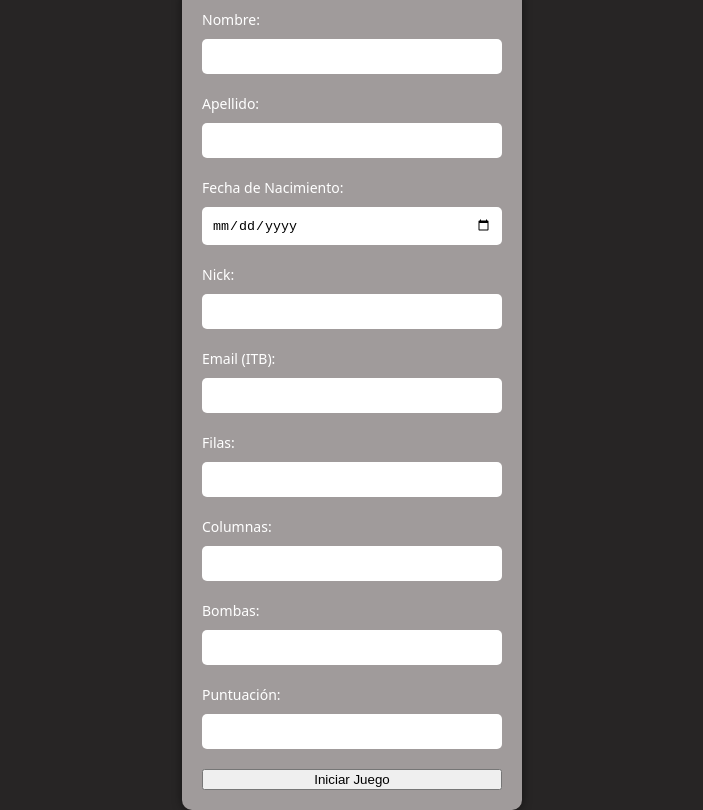
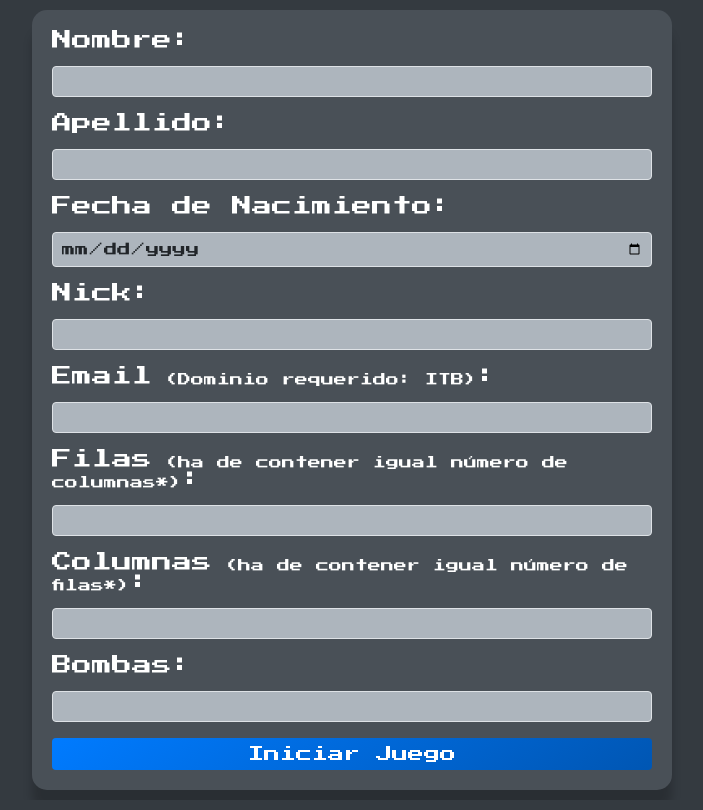
Before and after one commit to ulisescastell/Buscaminas, a plain HTML site: page configuracion.html in a window 1280 px wide. Shown: the whole page, without its empty margins (288-991 px from the left). Drawn offline with Linux system fonts and the light colour scheme.

Commit message:
final commit

```diff
--- a/configuracion.html
+++ b/configuracion.html
@@ -4,6 +4,8 @@
     <meta charset="UTF-8">
     <title>Buscaminas Configuración</title>
     <link rel="stylesheet" href="userConfigStyle.css">
+    <link href="https://fonts.googleapis.com/css2?family=Press+Start+2P&display=swap" rel="stylesheet">
+
 </head>
 <body>
     <form id="configuracionJuego">
@@ -19,20 +21,17 @@
         <label for="nick">Nick:</label>
         <input type="text" id="nick" name="nick" pattern=".*\d$" required>
 
-        <label for="mail">Email (ITB):</label>
+        <label for="mail">Email<span id="infoLabel"> (Dominio requerido: ITB)</span>:</label>
         <input type="email" id="mail" name="mail" pattern=".+@itb\.cat$" required>
 
-        <label for="filas">Filas:</label>
-        <input type="number" id="filas" name="filas" min="1" required>
+        <label for="filas">Filas<span id="infoLabel"> (ha de contener igual número de columnas*)</span>:</label>
+        <input type="number" id="filas" name="filas" min="5" required>
 
-        <label for="columnas">Columnas:</label>
-        <input type="number" id="columnas" name="columnas" min="1" required>
+        <label for="columnas">Columnas<span id="infoLabel"> (ha de contener igual número de filas*)</span>:</label>
+        <input type="number" id="columnas" name="columnas" min="5" required>
 
         <label for="bombas">Bombas:</label>
         <input type="number" id="bombas" name="bombas" min="1" required>
-
-        <label for="puntuacion">Puntuación:</label>
-        <input type="number" id="puntuacion" name="puntuacion" readonly>
 
         <button type="submit">Iniciar Juego</button>
     </form>
--- a/style.css
+++ b/style.css
@@ -5,37 +5,59 @@ html, body {
   flex-direction: column;
   align-items: center;
   justify-content: center;
-  background-color: #272525;
+  background-color: #343a40;
+}
+
+.contenido {
+  display: flex;
+  flex-direction: column;
+  align-items: center;
+  justify-content: center;
 }
 
 button {
-  width: 6rem;
-  padding: 0.6rem;
-  border-radius: 1rem;
-  cursor:pointer;
-  transition: all 500ms;
-  font: bolder;
-  font-family: system-ui, -apple-system, BlinkMacSystemFont, 'Segoe UI', Roboto, Oxygen, Ubuntu, Cantarell, 'Open Sans', 'Helvetica Neue', sans-serif;
+  padding: 8px 20px;
+  font-size: 1rem;
+  background: linear-gradient(145deg, #007bff, #0056b3);
+  color: #ffffff;
+  border: none;
+  border-radius: 4px;
+  cursor: pointer;
+  transition: background-color 0.3s, transform 0.2s;
+  font-family: 'Press Start 2P', cursive;
 }
 
 button:hover {
-  filter: brightness(60%);
+  background: linear-gradient(145deg, #0056b3, #004088);
+  box-shadow: 0px 4px 8px rgba(0, 0, 0, 0.5);
+  transform: scale(1.05);
+  transition: background-color 0.3s, box-shadow 0.3s, transform 0.3s;
+}
+
+button:active {
+  transform: scale(0.95);
 }
 
 h1 {
-  font-family: system-ui, -apple-system, BlinkMacSystemFont, 'Segoe UI', Roboto, Oxygen, Ubuntu, Cantarell, 'Open Sans', 'Helvetica Neue', sans-serif;
+  font-family: 'Press Start 2P', cursive;
   color: white;
 }
 
 h2 {
-  font-family: system-ui, -apple-system, BlinkMacSystemFont, 'Segoe UI', Roboto, Oxygen, Ubuntu, Cantarell, 'Open Sans', 'Helvetica Neue', sans-serif;
+  font-family: 'Press Start 2P', cursive;
   color: white;
   font-size: 16px;
 }
 
+p {
+  font-family: 'Press Start 2P', cursive;
+  color: white;
+  font-size: 23px;
+}
+
 .casilla {
-  width: 30px;
-  height: 30px;
+  width: 45px;
+  height: 45px;
   border: 4px outset #c9c5c5;
   display: flex;
   justify-content: center;
@@ -93,12 +115,20 @@ h2 {
   padding: 10px;
   display: flex;
   justify-content: center;
-  margin-top: 20px;
+  margin-top: 10px;
   border-radius: 1rem;
+  height: auto;
+  box-shadow: 0 20px 10px rgba(0,0,0,0.2);
 }
 
 .info {
   color: white;
-  font-size: 24px;
-  font-family: system-ui, -apple-system, BlinkMacSystemFont, 'Segoe UI', Roboto, Oxygen, Ubuntu, Cantarell, 'Open Sans', 'Helvetica Neue', sans-serif;
+  font-size: 28px;
+  font-family: 'Press Start 2P', cursive;
+  padding: 1rem;
+  height: 50px;
+  overflow: hidden;
+  text-overflow: ellipsis;
+  white-space: nowrap;
+  margin-bottom: 20px;
 }
--- a/userConfigStyle.css
+++ b/userConfigStyle.css
@@ -5,54 +5,71 @@ body, html {
   flex-direction: column;
   align-items: center;
   justify-content: center;
-    background-color: #272525;
-    font-family: system-ui, -apple-system, BlinkMacSystemFont, 'Segoe UI', Roboto, Oxygen, Ubuntu, Cantarell, 'Open Sans', 'Helvetica Neue', sans-serif;
+  background-color: #343a40;
+  font-family: 'Press Start 2P', cursive;
+  color: #f8f9fa;
 }
 
 form {
-    background-color: #a09b9b;
+  background-color: #495057;
   padding: 20px;
-    border-radius: 10px;
-    box-shadow: 0 0 10px 0 rgba(0,0,0,0.5);
-    display: flex;
-    flex-direction: column;
-    gap: 10px;
-    width: 300px;
+  border-radius: 15px;
+  box-shadow: 0 20px 10px rgba(0,0,0,0.2);
+  display: grid;
+  grid-template-columns: 1fr;
+  gap: 16px;
+  width: 100%;
+  max-width: 600px;
 }
 
 label {
   color: white;
-    font-size: 14px;
+  font-size: 20px;
 }
 
 input[type=text],
 input[type=email],
 input[type=date],
 input[type=number] {
-    padding: 10px;
-    border-radius: 5px;
-    border: none;
-    margin-bottom: 10px;
+  padding: 8px;
+  border-radius: 4px;
+  border: 1px solid #dee2e6;
+  background-color: #adb5bd;
+  color: #212529;
+  font-family: 'Press Start 2P', cursive;
 }
 
-  input[type=submit] {
-    padding: 10px 40px;
-    background-color: #333;
-    color: white;
+button[type=submit] {
+  padding: 8px 20px;
+  font-size: 1rem;
+  background: linear-gradient(145deg, #007bff, #0056b3);
+  color: #ffffff;
   border: none;
-    border-radius: 20px;
+  border-radius: 4px;
   cursor: pointer;
-    transition: background-color 0.3s;
-
+  transition: background-color 0.3s, transform 0.2s;
+  font-family: 'Press Start 2P', cursive;
 }
 
-  input[type=submit]:hover {
-    background-color: #555;
+button[type=submit]:hover {
+  background: linear-gradient(145deg, #0056b3, #004088);
+  box-shadow: 0px 4px 8px rgba(0, 0, 0, 0.5);
+  transform: scale(1.05);
+  transition: background-color 0.3s, box-shadow 0.3s, transform 0.3s;
 }
 
-  .error-message {
-    color: #ff3860;
-    margin-top: -8px;
-    margin-bottom: 10px;
-    font-size: 12px;
+button[type=submit]:active {
+  transform: scale(0.95);
 }
+
+input[type=text]:focus,
+input[type=email]:focus,
+input[type=date]:focus,
+input[type=number]:focus {
+  border-color: #007bff;
+  background-color: #ced4da;
+}
+
+#infoLabel {
+  font-size: 13px;
+}
```
Also changed, not shown: controllers/main.js (+36 -20 lines), index.html (+2 -0 lines), models/Tablero.js (+8 -4 lines), diagrama/diagramaClasesBuscaminas.png (deleted), 1 other file. Lines whose indentation alone changed are shown as unchanged.
